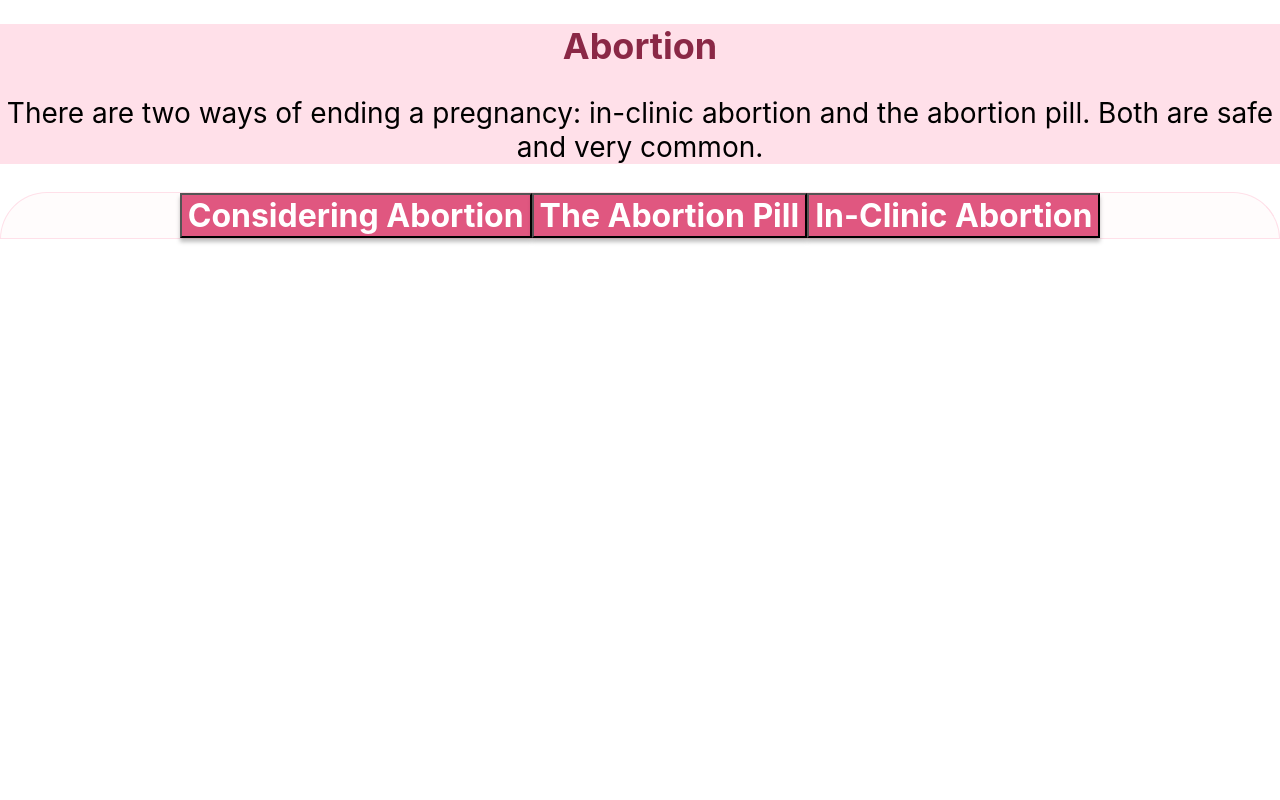
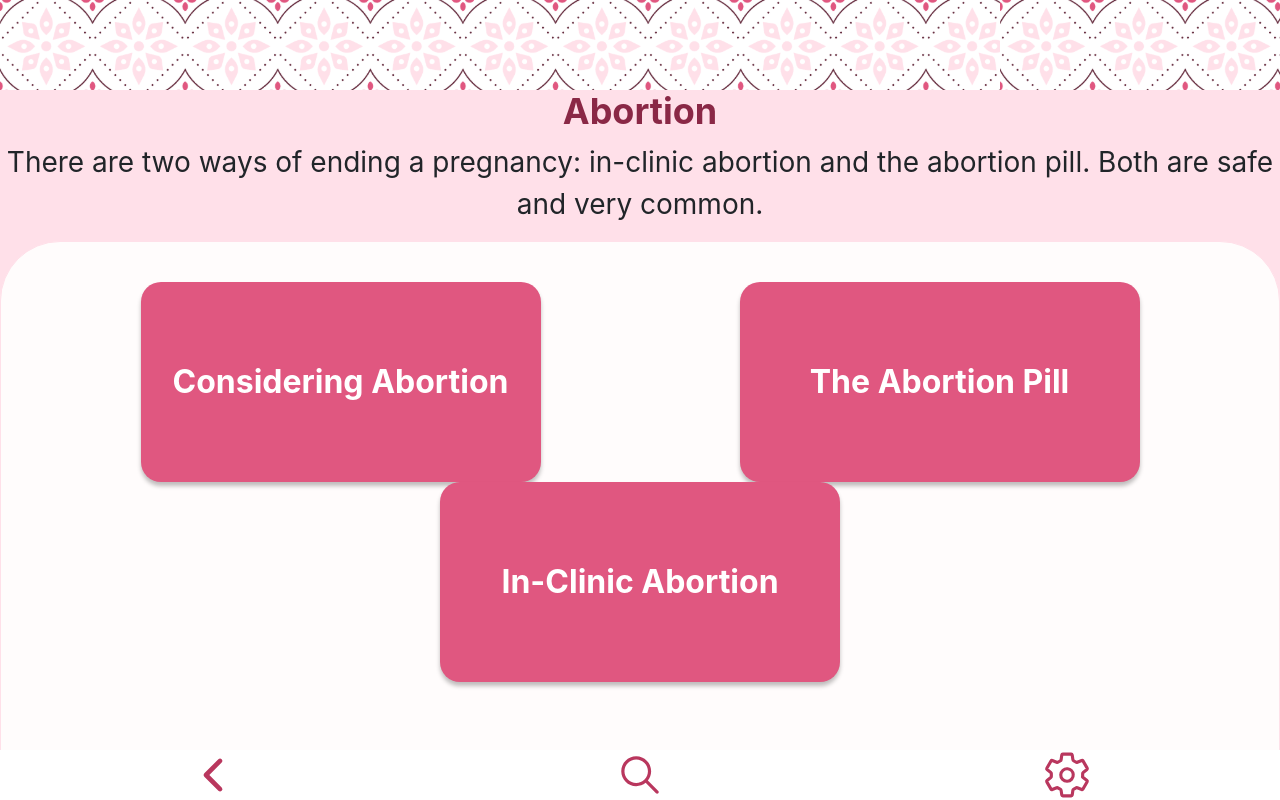
Before and after one commit to SheidaRa/HackTGap, a React (Create React App) app in the folder glow-girl/: page / in a window 1280 px wide. Both pictures are taken after a click on the button "Abortion". Shown: the top 800 px of the page. Built offline with nearby package versions, Linux system fonts and the light colour scheme.

Commit message:
Grid alignment.

```diff
--- a/glow-girl/public/index.html
+++ b/glow-girl/public/index.html
@@ -21,6 +21,12 @@
       work correctly both with client-side routing and a non-root public URL.
       Learn how to configure a non-root public URL by running `npm run build`.
     -->
+    <link
+  rel="stylesheet"
+  href="https://cdn.jsdelivr.net/npm/bootstrap@5.3.2/dist/css/bootstrap.min.css"
+  integrity="sha384-T3c6CoIi6uLrA9TneNEoa7RxnatzjcDSCmG1MXxSR1GAsXEV/Dwwykc2MPK8M2HN"
+  crossorigin="anonymous"
+/>
     <title>Glow Girl</title>
   </head>
   <body>
--- a/glow-girl/src/components/Categories/Categories.css
+++ b/glow-girl/src/components/Categories/Categories.css
@@ -3,3 +3,9 @@ h1 {
     color: #8A2846;
     font-size: 32px;
 }
+
+#categories {
+    background-color: #fff;
+    padding-bottom: 100px;
+    height: 100%;
+}
--- a/glow-girl/src/components/Categories/Categories.jsx
+++ b/glow-girl/src/components/Categories/Categories.jsx
@@ -14,7 +14,7 @@ function Categories() {
             <Container fluid>
             <Row>
             {Data.categories.map((category, i) => (
-                <Col><CategoryListItem key={i} category={category} /></Col>
+                <Col lg={true}><CategoryListItem key={i} category={category} /></Col>
             ))}
             </Row>
             </Container>
--- a/glow-girl/src/components/CategoryPage/CategoryPage.css
+++ b/glow-girl/src/components/CategoryPage/CategoryPage.css
@@ -6,13 +6,22 @@
     font-family: Inter, Arial, Helvetica, sans-serif;
     font-size: 32px;
     font-weight: 700;
+    border: 0px;
+    border-radius: 20px;
+    width: 400px;
+    height: 200px;
+}
+body {
+    background-color: #FFE0E9;
 }
 
 #articles {
+    padding: 40px;
     background-color: #FFFCFC;
     border: 1px solid #FFE0E9;
     border-top-left-radius: 60px;
     border-top-right-radius: 60px;
+    height: 100vh;
 }
 
 #summary h1 {
--- a/glow-girl/src/components/CategoryPage/CategoryPage.jsx
+++ b/glow-girl/src/components/CategoryPage/CategoryPage.jsx
@@ -1,6 +1,9 @@
 import { useDispatch, useSelector } from 'react-redux';
 import { useNavigate } from 'react-router-dom';
 import './CategoryPage.css';
+import Header from '../Header/Header';
+import { Container, Row, Col } from 'react-bootstrap';
+import Footer from '../Footer/Footer';
 
 function CategoryPage() {
 
@@ -19,16 +22,22 @@ function CategoryPage() {
 
     return (
         <>
+        <Header/>
             <div id="summary">
             <h1>{category.title}</h1>
             <p>{category.summary}</p>
             </div>
 
             <div id="articles">
+            <Container fluid>
+                <Row>
             {category?.topics?.map((topic, i) => (
-                <button className='article-button' key={i} onClick={() => goToTopicPage(topic)}>{topic.title}</button>
+                <Col lg={true}><button className='article-button' key={i} onClick={() => goToTopicPage(topic)}>{topic.title}</button></Col>
             ))}
+            </Row>
+            </Container>
             </div>
+        <Footer />
         </>
     )
 }
```
